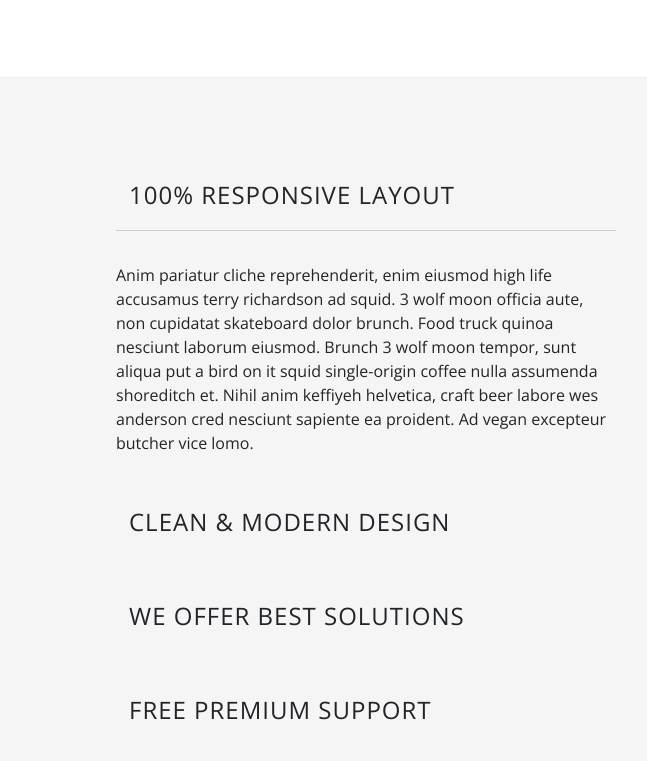
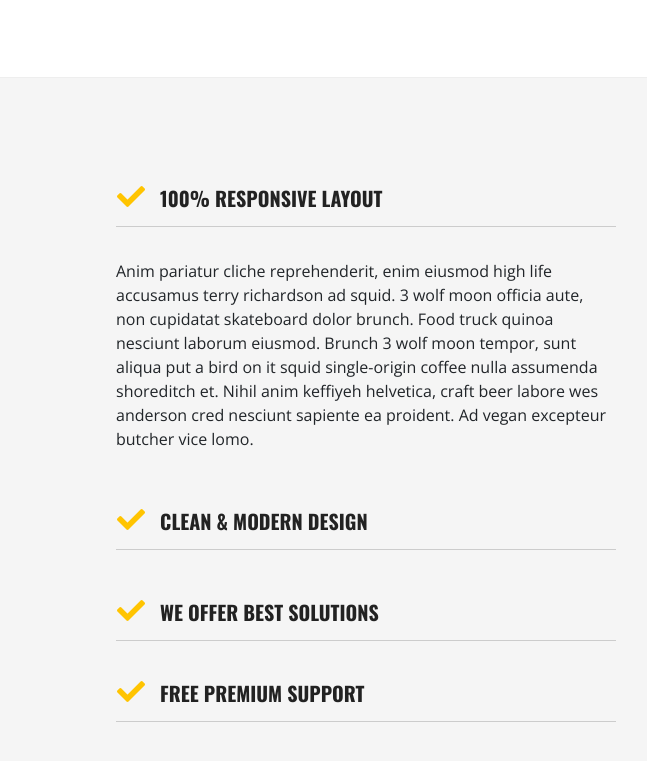
Before and after one commit to coatceatl/fIDEA, a website built with webpack: page index.html in a window 1280 px wide. Shown: the part 1376-2137 px from the top of the page, 559-1206 px from the left. Built offline with nearby package versions, Linux system fonts and the light colour scheme; files whose address does not match are found by name.

Commit message:
added cdn for font awesome and change css for accordion

```diff
--- a/index.html
+++ b/index.html
@@ -4,6 +4,7 @@
     <meta charset='utf-8'>
     <meta name='viewport' content='width=device-width, initial-scale=1.0, maximum-scale=1, user-scalable=no'>
     <title>fIDEA</title>
+    <link rel='stylesheet' href='https://use.fontawesome.com/releases/v5.3.1/css/all.css' integrity='sha384-mzrmE5qonljUremFsqc01SB46JvROS7bZs3IO2EmfFsd15uHvIt+Y8vEf7N7fWAU' crossorigin='anonymous'>
     <link href="https://fonts.googleapis.com/css?family=Open+Sans:400,600,800|Oswald:700" rel="stylesheet">
     <link rel='stylesheet' href='dist/main.css'>
   </head>
@@ -171,12 +172,13 @@
           <div class='col-12 col-md-6' id='accordion'>
             <div class='card accordion'>
               <div class='card-header' id='headingOne'>
-                <div class='mb-0 title'>
-                  <button class='btn section-title'
+                <div class='title'>
+                  <button class='btn btn-title'
                           data-toggle='collapse'
                           data-target='#collapseOne'
                           aria-expanded='true'
                           aria-controls='collapseOne'>
+                    <i class='fa fa-check'></i>
                     100% Responsive Layout
                   </button>
                 </div>
@@ -199,15 +201,16 @@
 
             <div class='card accordion'>
               <div class='card-header' id='headingTwo'>
-                <h5 class='mb-0'>
-                  <button class='btn section-title collapsed'
+                <div class='title'>
+                  <button class='btn btn-title collapsed'
                           data-toggle='collapse'
                           data-target='#collapseTwo'
                           aria-expanded='false'
                           aria-controls='collapseTwo'>
+                    <i class='fa fa-check'></i>
                     Clean & Modern Design
                   </button>
-                </h5>
+                </div>
               </div>
 
               <div id='collapseTwo'
@@ -227,15 +230,16 @@
 
             <div class='card accordion'>
               <div class='card-header' id='headingThree'>
-                <h5 class='mb-0'>
-                  <button class='btn section-title collapsed'
+                <div class='title'>
+                  <button class='btn btn-title collapsed'
                           data-toggle='collapse'
                           data-target='#collapseThree'
                           aria-expanded='false'
                           aria-controls='collapseThree'>
+                   <i class='fa fa-check'></i>
                    We Offer Best Solutions
                   </button>
-                </h5>
+                </title>
               </div>
 
               <div id='collapseThree'
@@ -255,15 +259,16 @@
 
             <div class='card accordion'>
               <div class='card-header' id='headingFour'>
-                <h5 class='mb-0'>
-                  <button class='btn section-title collapsed'
+                <div class='title'>
+                  <button class='btn btn-title collapsed'
                           data-toggle='collapse'
                           data-target='#collapseFour'
                           aria-expanded='false'
                           aria-controls='collapseFour'>
+                    <i class='fa fa-check'></i>
                      Free Premium Support
                   </button>
-                </h5>
+                </div>
               </div>
 
               <div id='collapseFour'
--- a/src/scss/_about.scss
+++ b/src/scss/_about.scss
@@ -51,3 +51,25 @@
     border-bottom: 1px solid #ccc;
   }
 }
+.btn.btn-title {
+  display: block;
+  color: #222;
+  padding: 12px 0;
+  background: none;
+  font-size: 20px;
+  font-family: 'Oswald', sans-serif;
+  font-weight: 400;
+  text-transform: uppercase;
+  &:hover,
+  &:active,
+  &:focus {
+    color: #ffa502 !important;
+    outline: none;
+    box-shadow: none !important;
+  }
+  & i {
+    color: #ffc400;
+    font-size: 28px;
+    margin-right: 10px;
+  }
+}
--- a/src/scss/_base.scss
+++ b/src/scss/_base.scss
@@ -17,7 +17,13 @@
   letter-spacing: 1px;
   text-transform: uppercase;
   margin-bottom: 10px;
-  background: none;
+
+  &:hover,
+  &:focus,
+  &:active {
+    outline: none;
+    box-shadow: 0 !important;
+  }
 }
 .section-subtitle {
   color: #222;
```
Also changed, not shown: dist/main.css.
